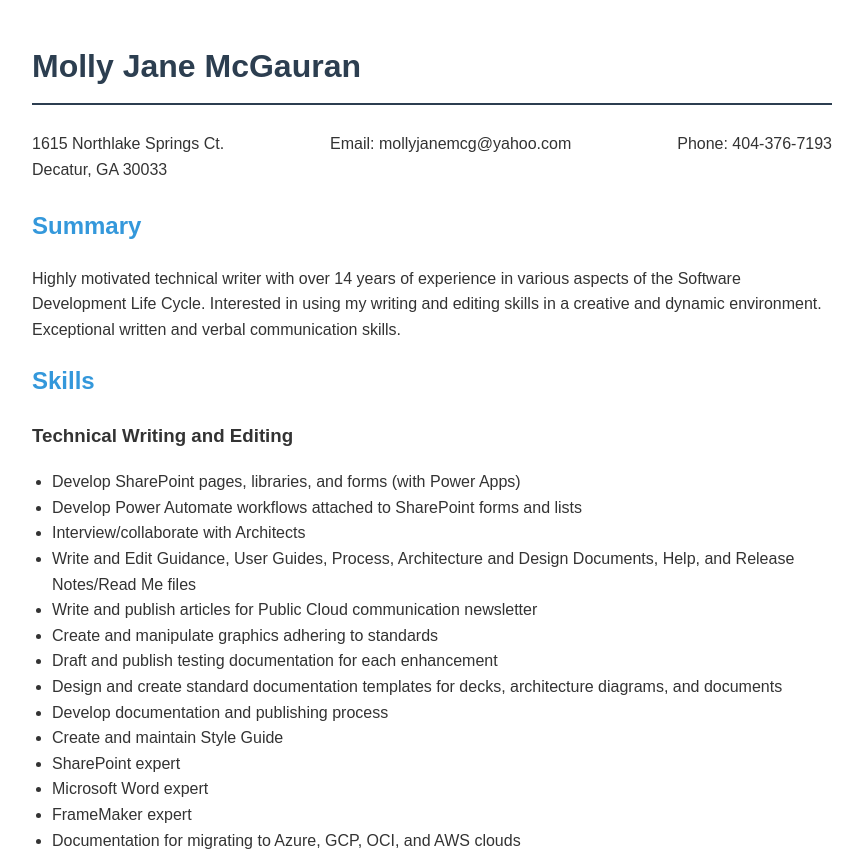
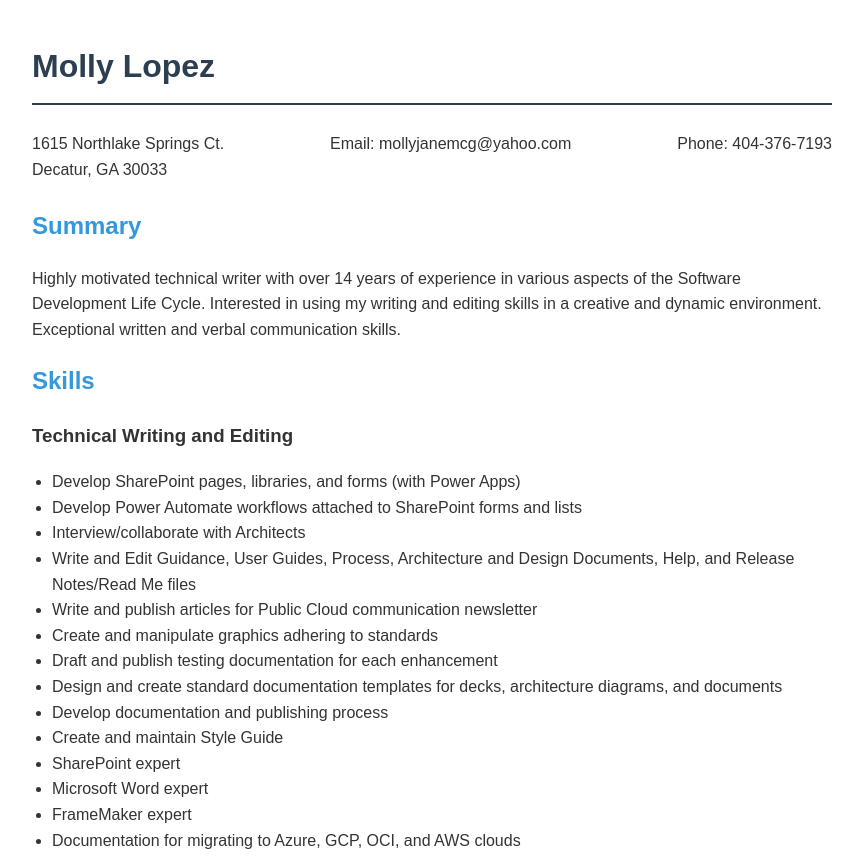
Before and after one commit to Mollyjanemcg/Mollyjanemcg.GitHub.io, a plain HTML site: page index.html in a window 1280 px wide. Shown: the top 856 px of the page, without its empty margins (208-1070 px from the left). Drawn offline with Linux system fonts and the light colour scheme.

Commit message:
Update index.html
name update

```diff
--- a/index.html
+++ b/index.html
@@ -3,7 +3,7 @@
 <head>
     <meta charset="UTF-8">
     <meta name="viewport" content="width=device-width, initial-scale=1.0">
-    <title>Molly Jane McGauran - Professional Resume</title>
+    <title>Molly Lopez - Professional Resume</title>
     <style>
         body {
             font-family: Arial, sans-serif;
@@ -40,7 +40,7 @@
     </style>
 </head>
 <body>
-    <h1>Molly Jane McGauran</h1>
+    <h1>Molly Lopez</h1>
 
     <div class="contact-info">
         <p>
```
